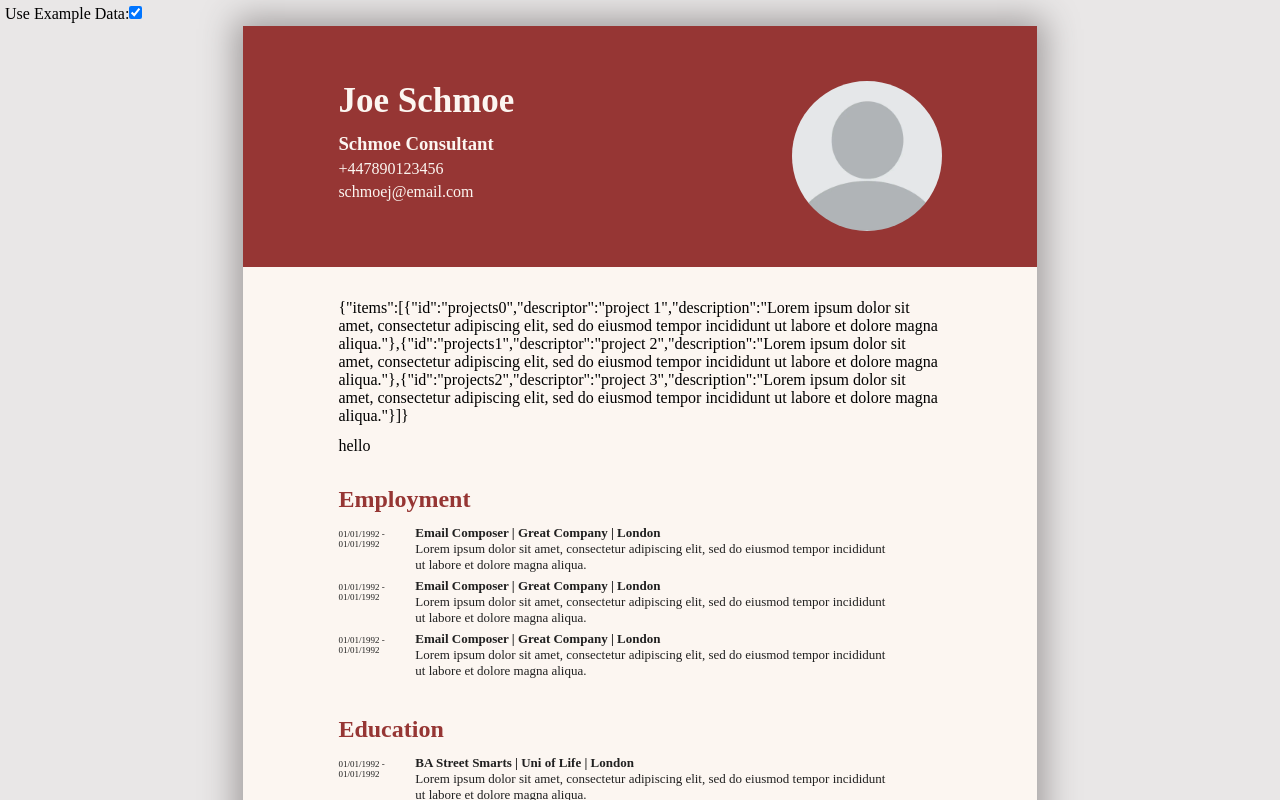
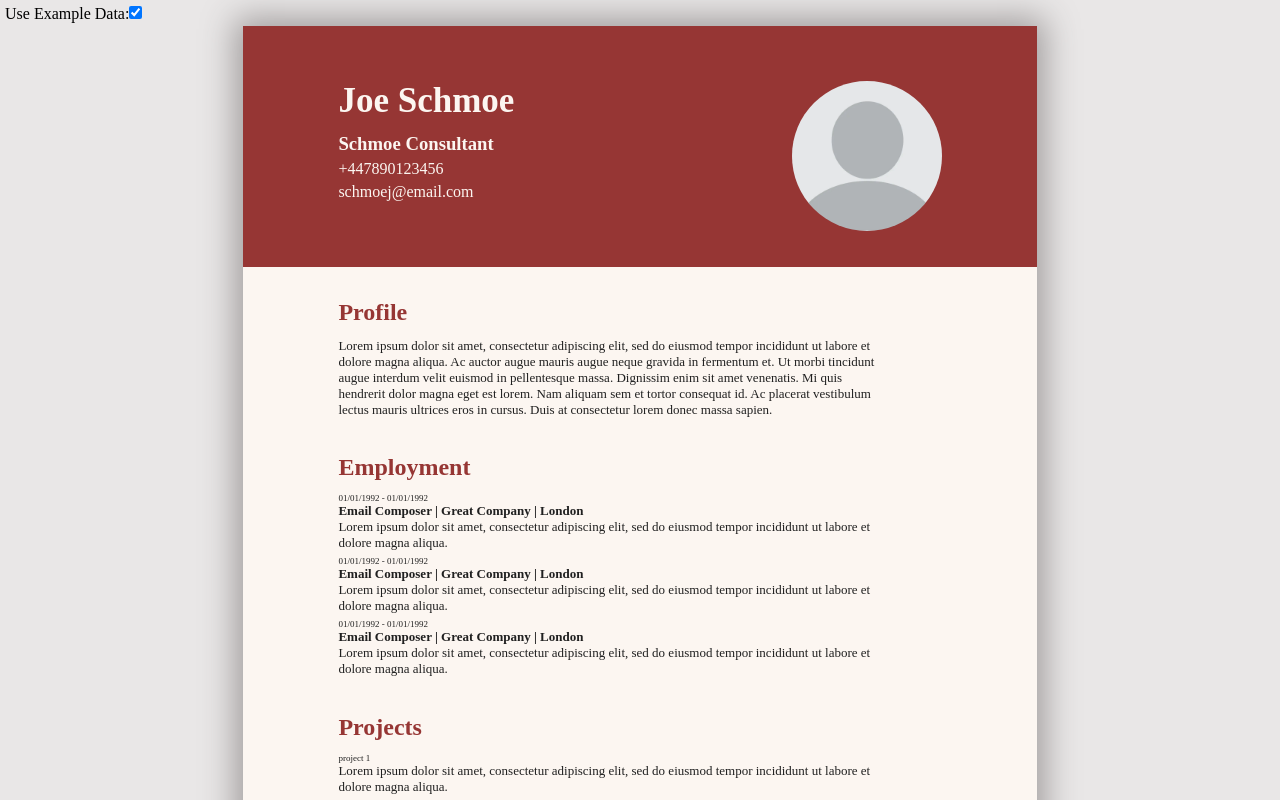
Before and after one commit to tef20/react-cv-project, a React (Create React App) app in the folder cv-project/: page / in a window 1280 px wide. Shown: the top 800 px of the page. Built offline with nearby package versions, Linux system fonts and the light colour scheme.

Commit message:
Removed a lot of tight coupling
Subsection now handles all entries the same, add / remove separated from edit

```diff
--- a/cv-project/src/components/App.js
+++ b/cv-project/src/components/App.js
@@ -37,15 +37,27 @@ export default class App extends Component {
         </label>
         <BasicInfo />
         <Subsection
+          id={"profile"}
+          title={"Profile"}
+          type='simple'
+          importData={importExampleData ? exampleData["profile"] : null}
+        />
+        <Subsection
+          id={"employment"}
+          title={"Employment"}
+          type='list'
+          importData={importExampleData ? exampleData["employment"] : null}
+        />
+        <Subsection
           id={"projects"}
-          name={"Projects"}
+          title={"Projects"}
           type='list'
           importData={importExampleData ? exampleData["projects"] : null}
         />
         {/* <Profile /> */}
-        <Employment />
-        <Education />
-        <Projects />
+        {/* <Employment /> */}
+        {/* <Education /> */}
+        {/* <Projects /> */}
       </main>
     );
   }
--- a/cv-project/src/components/EntryWrapper.js
+++ b/cv-project/src/components/EntryWrapper.js
@@ -1,4 +1,7 @@
 import React, { Component } from "react";
+import DatedEntry from "./entryTemplates/DatedEntry";
+import NamedEntry from "./entryTemplates/NamedEntry";
+import SimpleEntry from "./entryTemplates/SimpleEntry";
 
 export default class Entry extends Component {
   constructor(props) {
@@ -17,7 +20,37 @@ export default class Entry extends Component {
   toggleButtonHidden = (value) => this.toggleState("buttonHidden", value);
 
   render() {
-    const { content, id } = this.props;
+    const { section, item, onEdit, onRemove } = this.props;
+    // if (section === 'education')
+
+    let content;
+    switch (section) {
+      case "education":
+      case "employment":
+        content = (
+          <DatedEntry
+            startDate={item.startDate}
+            endDate={item.endDate}
+            descriptor={item.descriptor}
+            institution={item.institution}
+            location={item.location}
+            description={item.description}
+          />
+        );
+        break;
+      case "projects":
+        content = (
+          <NamedEntry
+            descriptor={item.descriptor}
+            description={item.description}
+          />
+        );
+        break;
+      default:
+        content = <SimpleEntry description={item.description} />;
+        break;
+    }
+
     return (
       <div
         className='entry--wrapper'
@@ -32,24 +65,24 @@ export default class Entry extends Component {
       >
         <div className='entry--content'>{content}</div>
         <div className={"entry--buttons"}>
-          {this.props.editItem && (
+          {onEdit && (
             <button
               type='button'
               className={`editButton ${
                 this.state.buttonHidden ? "hidden" : ""
               }`}
-              onClick={() => this.props.editItem(id)}
+              onClick={onEdit}
             >
               ✏️
             </button>
           )}
-          {this.props.removeItem && (
+          {onRemove && (
             <button
               type='button'
               className={`deleteButton ${
                 this.state.buttonHidden ? "hidden" : ""
               }`}
-              onClick={() => this.props.removeItem(id)}
+              onClick={onRemove}
             >
               ❌
             </button>
--- a/cv-project/src/components/Subsection.js
+++ b/cv-project/src/components/Subsection.js
@@ -6,8 +6,6 @@ export default class Section extends Component {
     super(props);
     this.state = {
       buttonHidden: true,
-      popupOverlay: false,
-      itemUnderEdit: "",
     };
   }
 
--- a/cv-project/src/components/Subsection2.js
+++ b/cv-project/src/components/Subsection2.js
@@ -1,26 +1,78 @@
 import React, { Component } from "react";
+import templates from "../data/itemTemplates";
+import EntryForm from "./EntryForm";
+import Entry from "./EntryWrapper";
+import PopupOverlay from "./PopupOverlay";
 import { genID } from "./tools";
 
 export default class Subsection extends Component {
   constructor(props) {
     super(props);
     this.state = {
+      hideAddButton: true,
       items: [],
+      idUnderEdit: null,
+      popupOverlay: false,
     };
-    this.ids = genID();
+    this.ids = genID(this.props.id);
   }
 
-  mapItemsWithIds(itemsArr) {
+  toggleHideAddButton = (hidden) => {
+    this.setState((prevState) => ({
+      hideAddButton: hidden ?? !prevState.hideAddButton,
+    }));
+  };
+
+  toggleFormPopup = (id) => {
+    this.setState((prevState) => ({
+      idUnderEdit: id ?? null,
+      formPopup: !prevState.formPopup,
+    }));
+  };
+
+  handleAddItem = () => {
+    const newId = this.ids.newID();
+    this.toggleFormPopup(newId);
+  };
+
+  handleFormSubmit = (e, itemId, item) => {
+    e.preventDefault();
+    if (this.state.items.some((item) => item.id === itemId)) {
+      this.editItem(itemId, item);
+    } else {
+      this.addItem(item, itemId);
+    }
+    this.toggleFormPopup();
+  };
+
+  addItem = (item, id) => {
+    item["id"] = id;
+    this.setState((prevState) => ({
+      items: [...prevState.items, item],
+    }));
+  };
+
+  removeItem = (id) => {
+    this.setState((prevState) => ({
+      items: prevState.items.filter((item) => item.id !== id),
+    }));
+  };
+
+  editItem = (id, newItem) => {
+    this.setState((prevState) => ({
+      items: prevState.items.map((item) => (item.id === id ? newItem : item)),
+    }));
+  };
+
+  mapItemsWithIds = (itemsArr) => {
     return itemsArr.map((newItem) => {
-      const newItemId = `${this.props.id}${this.ids.newID()}`;
+      const newItemId = this.ids.newID();
       return {
         ...newItem,
         id: newItem.id || newItemId,
       };
     });
-  }
-
-
+  };
 
   componentDidMount() {
     this.setState({
@@ -43,10 +95,61 @@ export default class Subsection extends Component {
   }
 
   render() {
+    const { props, state } = this;
     return (
-      <section className={`section ${this.props.id}`}>
-        {JSON.stringify(this.state)}
-        <p>hello</p>
+      <section
+        className={`section ${props.id}`}
+        onMouseOver={() => this.toggleHideAddButton(false)}
+        onMouseOut={() => this.toggleHideAddButton(true)}
+      >
+        {this.state.formPopup && (
+          <PopupOverlay
+            content={
+              <EntryForm
+                formHeader={props.title}
+                itemId={state.idUnderEdit}
+                itemTemplate={templates[props.id]}
+                formSubmitHandler={this.handleFormSubmit}
+                togglePopup={this.toggleFormPopup}
+                existingEntry={this.state.items.find(
+                  (item) => item.id === this.state.idUnderEdit
+                )}
+              />
+            }
+            togglePopup={this.toggleFormPopup}
+          />
+        )}
+        <div className='section--header'>
+          {props.title && (
+            <h2 className='section--header-title'>{props.title}</h2>
+          )}
+          {props.type === "list" && (
+            <button
+              className={`section--header-add ${
+                state.hideAddButton ? "hidden" : ""
+              }`}
+              type='button'
+              onClick={() => this.handleAddItem()}
+            >
+              ➕
+            </button>
+          )}
+        </div>
+        {state.items?.length ? (
+          <div className='section--content'>
+            {state.items.map((item) => (
+              <Entry
+                key={item.id}
+                section={props.id}
+                item={item}
+                onEdit={() => this.toggleFormPopup(item.id)}
+                onRemove={() => this.removeItem(item.id)}
+              />
+            ))}
+          </div>
+        ) : (
+          <p className='faded'>{`${props.title} details go here...`}</p>
+        )}
       </section>
     );
   }
--- /dev/null
+++ b/cv-project/src/components/entryTemplates/DatedEntry.js
@@ -0,0 +1,22 @@
+import React from "react";
+import ListEntriesTemplate from "./EntriesTemplate";
+import { barSeperatedList } from "../tools";
+
+export default function DatedEntry(props) {
+  const date = (
+    <div className='entry--sidebar-date'>
+      <span className='entry--date-start'>{props.startDate}</span>
+      {" - "}
+      <span className='entry--end-start'>{props.endDate}</span>
+    </div>
+  );
+  const top = (
+    <h3 className='entry--details-title'>
+      {barSeperatedList(props.descriptor, props.institution, props.location)}
+    </h3>
+  );
+  const main = (
+    <p className='entry--details-description'>{props.description}</p>
+  );
+  return <ListEntriesTemplate aside={date} top={top} main={main} />;
+}
--- /dev/null
+++ b/cv-project/src/components/entryTemplates/EntriesTemplate.js
@@ -0,0 +1,13 @@
+import React from "react";
+
+export default function EntriesTemplate(props) {
+  const { aside, top, main } = props;
+
+  return (
+    <>
+      {aside && <div className='entry--sidebar'>{aside}</div>}
+      {top && <div className='entry--top'>{top}</div>}
+      {main && <div className='entry--main'>{main}</div>}
+    </>
+  );
+}
--- /dev/null
+++ b/cv-project/src/components/entryTemplates/NamedEntry.js
@@ -0,0 +1,12 @@
+import React from "react";
+import ListEntriesTemplate from "./EntriesTemplate";
+
+export default function NamedEntry(props) {
+  const descriptor = (
+    <div className='entry--sidebar-descriptor'>{props.descriptor}</div>
+  );
+  const main = (
+    <p className='entry--details-description'>{props.description}</p>
+  );
+  return <ListEntriesTemplate aside={descriptor} top={null} main={main} />;
+}
--- /dev/null
+++ b/cv-project/src/components/entryTemplates/SimpleEntry.js
@@ -0,0 +1,9 @@
+import React from "react";
+import ListEntriesTemplate from "./EntriesTemplate";
+
+export default function SimpleEntry(props) {
+  const main = (
+    <p className='entry--details-description'>{props.description}</p>
+  );
+  return <ListEntriesTemplate aside={null} top={null} main={main} />;
+}
--- a/cv-project/src/components/tools.js
+++ b/cv-project/src/components/tools.js
@@ -13,11 +13,11 @@ function barSeperatedList(...argsList) {
   return argsList.filter((elem) => elem).join(" | ");
 }
 
-function genID(lastID) {
+function genID(keyword, lastID) {
   // check for uniqueness / existing ID's in local storage
   let id = lastID || -1;
   function newID() {
-    return ++id;
+    return `${keyword ?? ''}${++id}`;
   }
   return { newID };
 }
```
